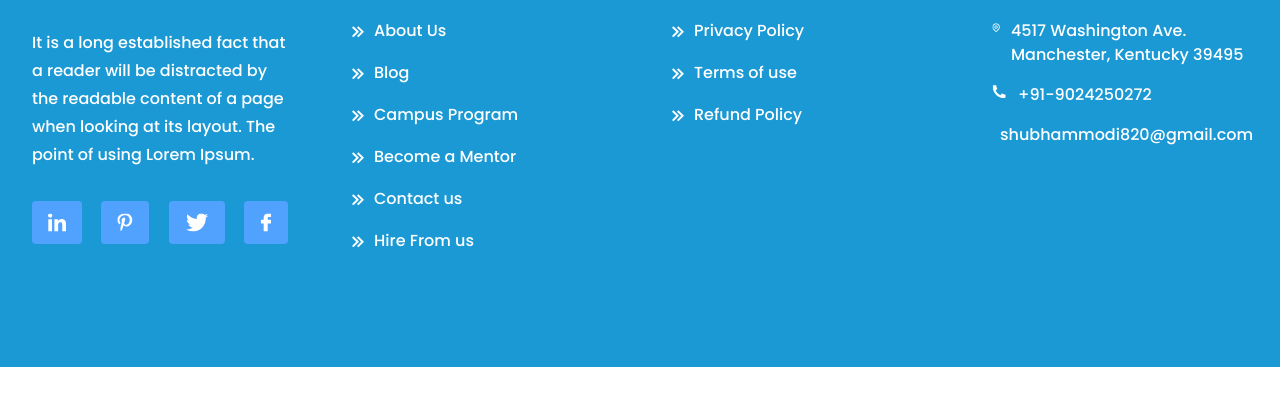
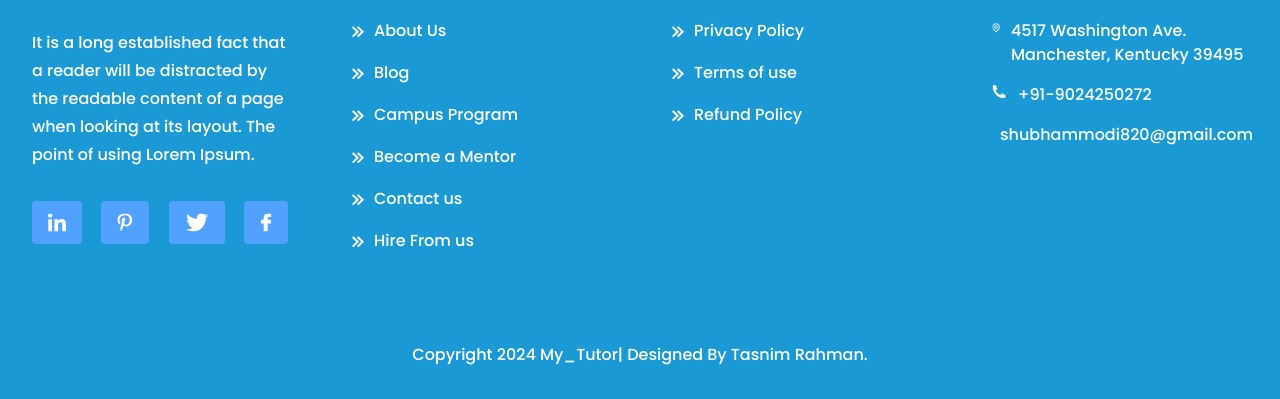
Before and after one commit to TASNIM045/my_tutor, a plain HTML site: page index.html in a window 1280 px wide. Shown: the part 6537-6936 px from the top of the page. Before the commit the page ends 6904 px from the top, so only its background shows below. Drawn offline with nearby package versions, Linux system fonts and the light colour scheme.

Commit message:
finished

```diff
--- a/index.html
+++ b/index.html
@@ -1278,7 +1278,7 @@
 
     <footer class="bg-[#1B99D4] mt-20">
         <div class="container">
-            <div class="flex pt-20 pb-20">
+            <div class="flex pt-20 pb-14">
                 <div class="w-1/4 p-8 space-y-8">
                     <div class="flex items-center gap-2">
                         <svg xmlns="http://www.w3.org/2000/svg" width="44" height="42" viewBox="0 0 44 42" fill="none">
@@ -1502,6 +1502,7 @@
                 </div>
             </div>
         </div>
+        <p class="text-white font-medium text-center leading-6 pb-8">Copyright 2024 My_Tutor| Designed By Tasnim Rahman.</p>
     </footer>
 
 </body>
```
